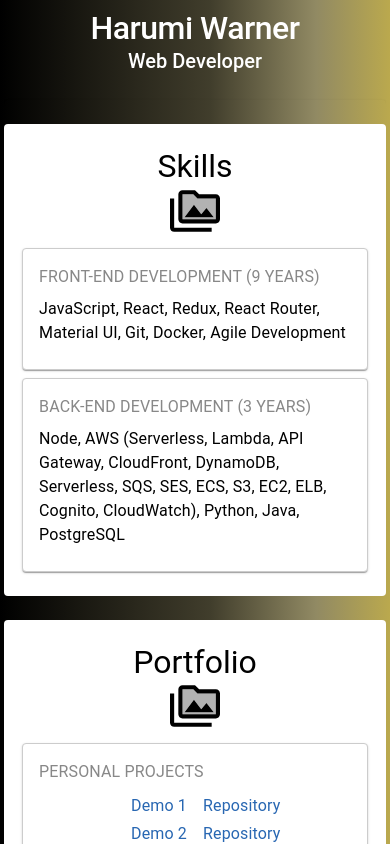
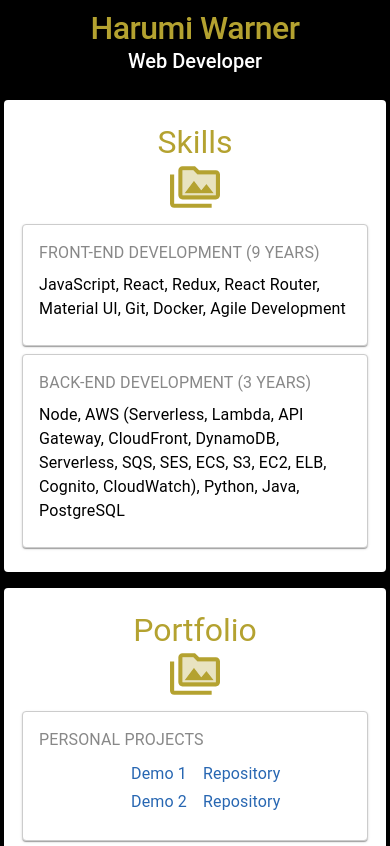
Before and after one commit to Rumi-W/portfolio-v2, a React (Create React App) app: page / in a window 390 px wide. Shown: the top 846 px of the page. Built offline with nearby package versions, Linux system fonts and the light colour scheme.

Commit message:
Style updates.

```diff
--- a/src/component/Cards.js
+++ b/src/component/Cards.js
@@ -15,11 +15,8 @@ const useStyles = makeStyles((theme) => ({
             height: '90%'
         },
         [theme.breakpoints.down('xs')]: {
-            height: '90vh',
-            overflow: 'scroll',
+            height: 'auto',
             marginTop: theme.spacing(2),
-            marginBottom: theme.spacing(2),
-            paddingTop: theme.spacing(2),
             background: 'transparent'
         },
         '@media (max-width: 900px) and (orientation: landscape)': {
@@ -36,8 +33,7 @@ const useStyles = makeStyles((theme) => ({
             background: 'transparent'
         },
         [theme.breakpoints.down('xs')]: {
-            background: 'transparent',
-            height: 'atuo'
+            background: 'transparent'
         }
     },
     item: {
@@ -48,7 +44,7 @@ const useStyles = makeStyles((theme) => ({
         [theme.breakpoints.down('xs')]: {
             height: 'auto',
             marginBottom: theme.spacing(1),
-            marginTop: theme.spacing(1)
+            marginTop: 0
         }
     }
 }))
--- a/src/component/Main.css
+++ b/src/component/Main.css
@@ -7,7 +7,6 @@
     display: flex;
     flex-direction: column;
     align-items: center;
-    overflow-y: auto;
 }
 
 .Main:after {
@@ -71,25 +70,27 @@
 
 @media (max-width: 599px) {
     .Main {
-        background: #000000;
-        height: '600px';
+        height: auto;
+    }
+
+    .Main:after {
+        height: auto;
     }
     .title {
         height: 10vh;
     }
     .cards {
-        height: 90vh;
+        height: auto;
         width: 98vw;
-        overflow-y: auto;
     }
 }
 
 @media screen and (max-height: 599px) and (orientation: landscape) {
     .Main {
         background: #000000;
-        height: 200%;
+        height: 190vh;
     }
     .Main:after {
-        height: 200%;
+        height: 190vh;
     }
 }
--- a/src/component/StaticCard.js
+++ b/src/component/StaticCard.js
@@ -19,7 +19,8 @@ const useStyles = makeStyles((theme) => ({
         display: 'flex',
         flexDirection: 'column',
         alignItems: 'center',
-        justifyContent: 'center'
+        justifyContent: 'center',
+        color: theme.palette.primary.dark
     },
     icon: {
         textAlign: 'center'
--- a/src/component/Title.js
+++ b/src/component/Title.js
@@ -17,7 +17,8 @@ const useStyles = makeStyles((theme) => ({
         fontWeight: '500',
         color: 'white',
         [theme.breakpoints.down('xs')]: {
-            fontSize: '32px'
+            fontSize: '32px',
+            color: theme.palette.primary.dark
         },
         '@media (max-width: 900px) and (orientation: landscape)': {
             fontSize: '2rem'
--- a/src/index.css
+++ b/src/index.css
@@ -1,5 +1,4 @@
 body {
-    height: 100%;
     margin: 0;
     font-family: -apple-system, BlinkMacSystemFont, 'Segoe UI', 'Roboto', 'Oxygen', 'Ubuntu', 'Cantarell', 'Fira Sans',
         'Droid Sans', 'Helvetica Neue', sans-serif;
```
